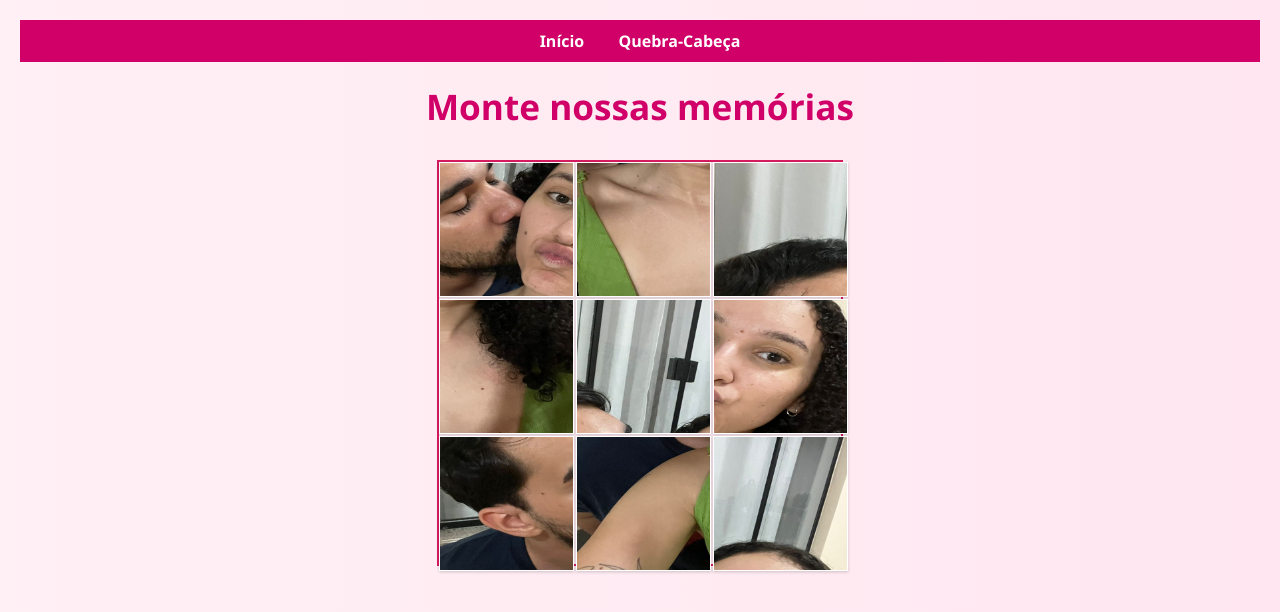
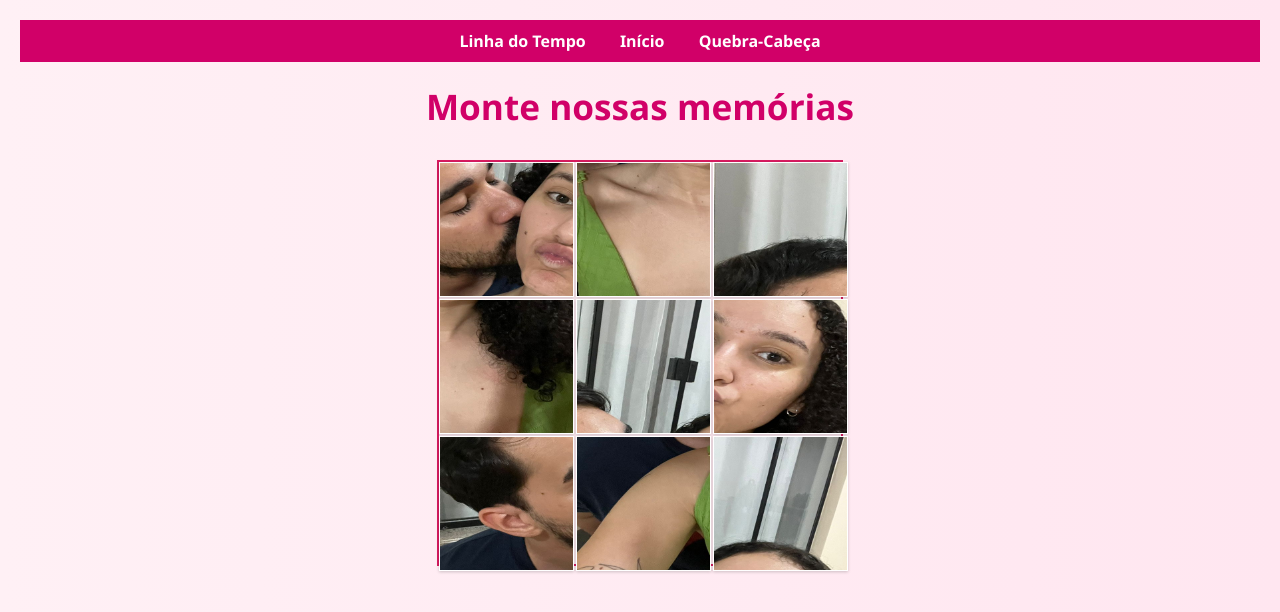
Before and after one commit to ViniciusLGreco/SiteEmy, a plain HTML site: page quebracabeca.html in a window 1280 px wide. Drawn offline with Linux system fonts and the light colour scheme.

Commit message:
Update quebracabeca.html

```diff
--- a/quebracabeca.html
+++ b/quebracabeca.html
@@ -49,6 +49,7 @@
 </head>
 <body>
   <nav>
+    <a href="timeline.html">Linha do Tempo</a>
     <a href="index.html">Início</a>
     <a href="quebracabeca.html">Quebra-Cabeça</a>
   </nav>
```
